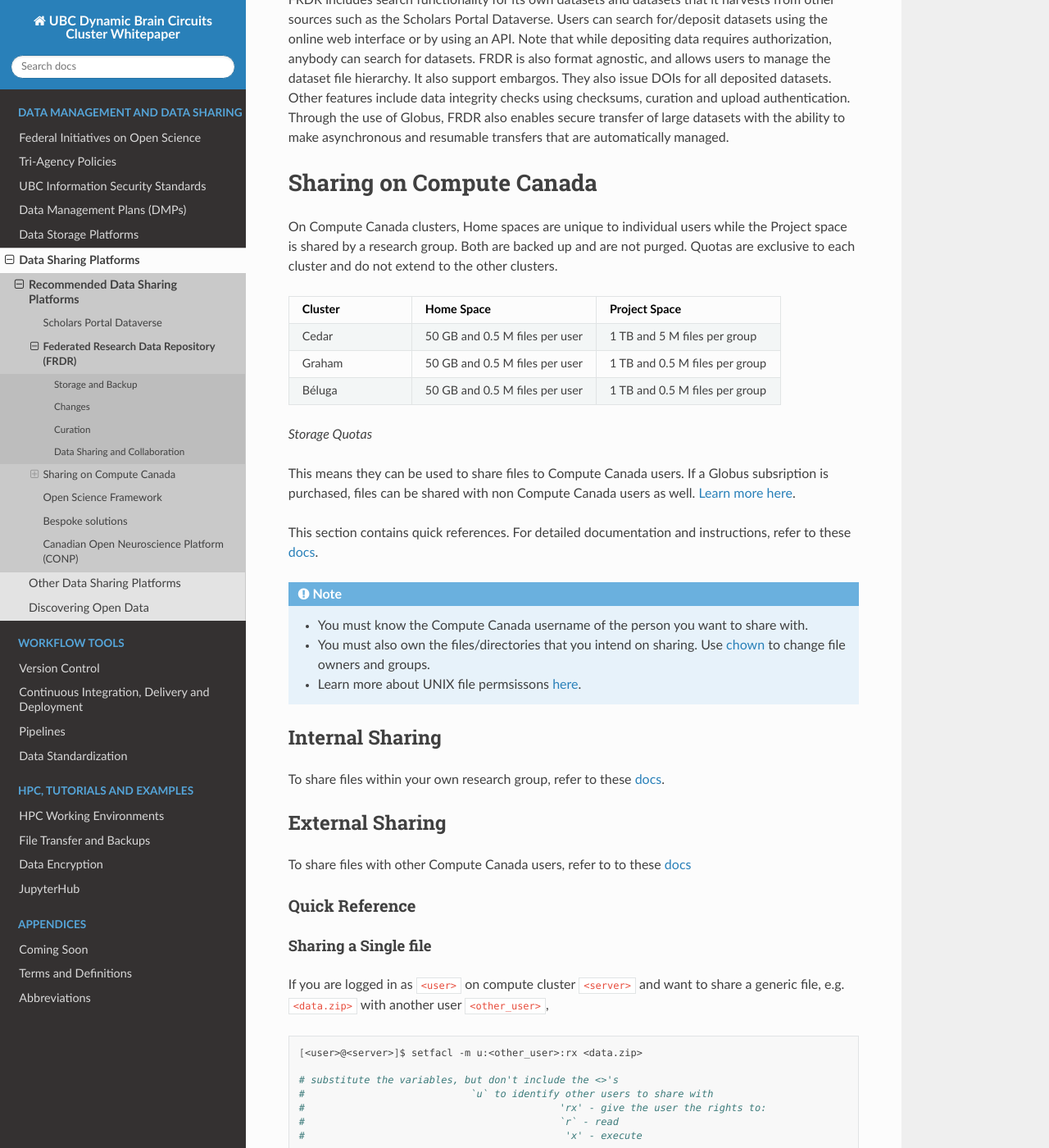
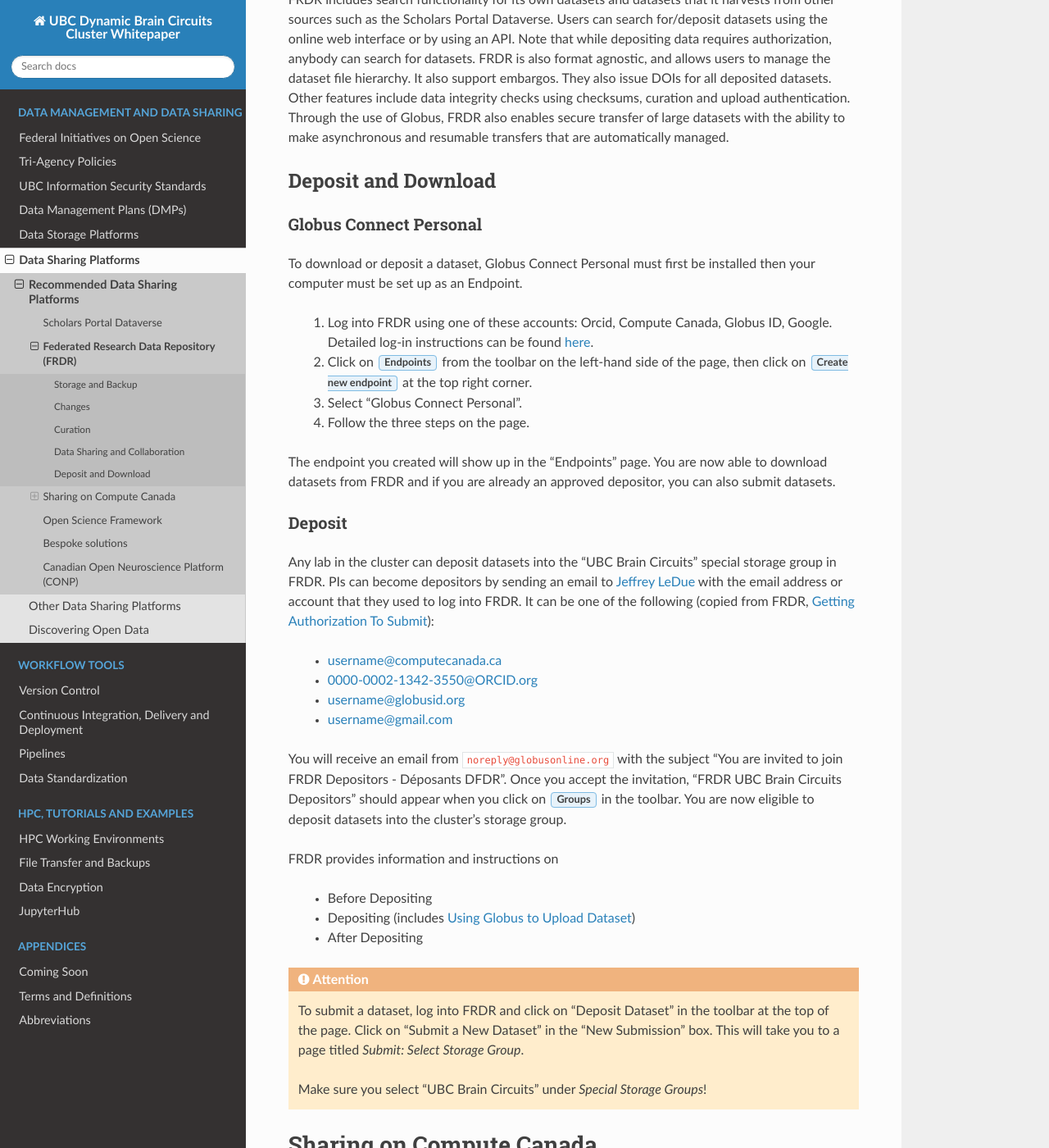
Before and after one commit to ubcbraincircuits/whitepaper, a Sphinx documentation site: the page built from source/data_sharing/frdr.rst, in a window 1280 px wide and 1400 px high, scrolled down 1634 px. Shown: the whole window at 82% size. Built offline with Sphinx 7.4.7 and the Read the Docs theme 2.0.0, drawn with Linux system fonts in a browser that asks for light colours; pages that are not in the unit, such as notebooks, are missing from menus; some of the changed text lies outside the part shown.

Commit message:
Include Globus Connect Personal and Deposit sections

```diff
--- a/source/data_sharing/frdr.rst
+++ b/source/data_sharing/frdr.rst
@@ -9,7 +9,7 @@
 	We are pleased to announce that we have set up a `FRDR collection for the cluster <https://www.frdr.ca/repo/handle/ubcbraincircuits>`_,
 	on which all cluster-associated datasets will appear.
 
-	PIs can contact `Jeffrey LeDue <mailto:jledue\@mail.ubc.ca>`_ to become a depositor.
+	To deposit a dataset into the cluster's FRDR collection, refer to the :ref:`deposit` section.
 
 Storage and Backup
 ------------------
@@ -24,7 +24,7 @@
     to be indexed and made available for discovering datasets. Certain metadata fields,
     for example, submitter contact information, are not shared with Globus.
 
-Larger uploads are made using Globus. While globus is hosted in the USA on AWS,
+Larger uploads are made using Globus. While Globus is hosted in the USA on AWS,
 only the public metadata is stored there; the datasets themselves are transferred
 securely between the endpoints so the data does not leave Canada.
 
@@ -69,6 +69,52 @@
 Other features include data integrity checks using checksums, curation and upload authentication.
 Through the use of Globus, FRDR also enables secure transfer of large datasets with the ability
 to make asynchronous and resumable transfers that are automatically managed.
+
+Deposit and Download
+--------------------
+
+Globus Connect Personal
+~~~~~~~~~~~~~~~~~~~~~~~
+
+To download or deposit a dataset, Globus Connect Personal must first be installed then your computer must be set up as an Endpoint.
+
+	1. Log into FRDR using one of these accounts: Orcid, Compute Canada, Globus ID, Google. Detailed log-in instructions can be found `here <https://www.frdr.ca/docs/en/before_depositing/#2-getting-globus-connect-software>`__.
+	2. Click on :guilabel:`Endpoints` from the toolbar on the left-hand side of the page, then click on :guilabel:`Create new endpoint` at the top right corner.
+	3. Select "Globus Connect Personal".
+	4. Follow the three steps on the page.
+
+The endpoint you created will show up in the "Endpoints" page. You are now able to download datasets from FRDR and if you are already an approved depositor, you can also submit
+datasets.
+
+.. _deposit:
+
+Deposit
+~~~~~~~
+
+Any lab in the cluster can deposit datasets into the "UBC Brain Circuits" special storage group in FRDR.
+PIs can become depositors by sending an email to `Jeffrey LeDue <mailto:jledue\@mail.ubc.ca>`_ with the email
+address or account that they used to log into FRDR. It can be one of the following (copied from FRDR, `Getting Authorization To Submit <https://www.frdr.ca/docs/en/before_depositing/#3-getting-authorization-to-submit>`_):
+
+	- username@computecanada.ca
+	- 0000-0002-1342-3550@ORCID.org
+	- username@globusid.org
+	- username@gmail.com
+
+You will receive an email from ``noreply@globusonline.org`` with the subject "You are invited to join FRDR Depositors - Déposants DFDR".
+Once you accept the invitation, "FRDR UBC Brain Circuits Depositors" should appear when you click on :guilabel:`Groups`
+in the toolbar. You are now eligible to deposit datasets into the cluster's storage group.
+
+FRDR provides information and instructions on
+
+	- Before Depositing
+	- Depositing (includes `Using Globus to Upload Dataset <https://www.frdr.ca/docs/en/depositing_data/#using-globus-to-upload-dataset>`_)
+	- After Depositing
+
+.. attention::
+	To submit a dataset, log into FRDR and click on "Deposit Dataset" in the toolbar at the top of the page.
+	Click on "Submit a New Dataset" in the "New Submission" box. This will take you to a page titled *Submit: Select Storage Group*.
+
+	Make sure you select "UBC Brain Circuits" under *Special Storage Groups*!
 
 =========================
 Sharing on Compute Canada
```
